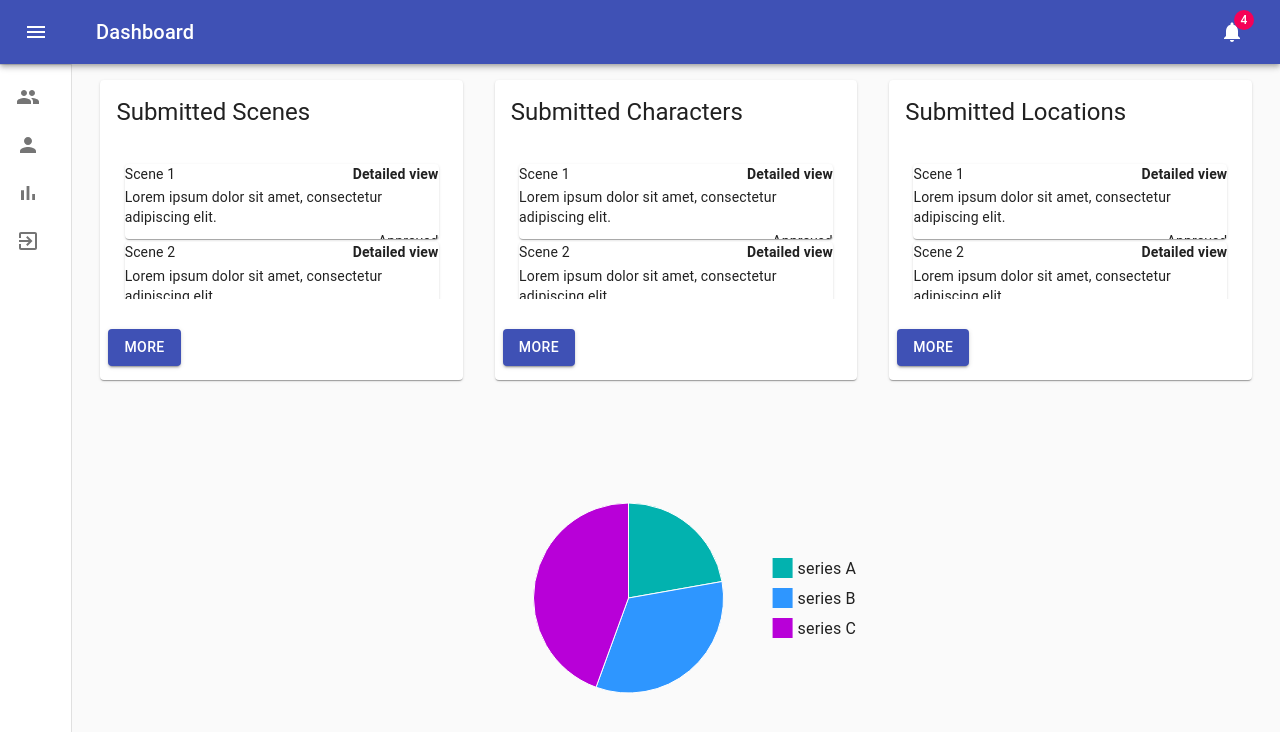
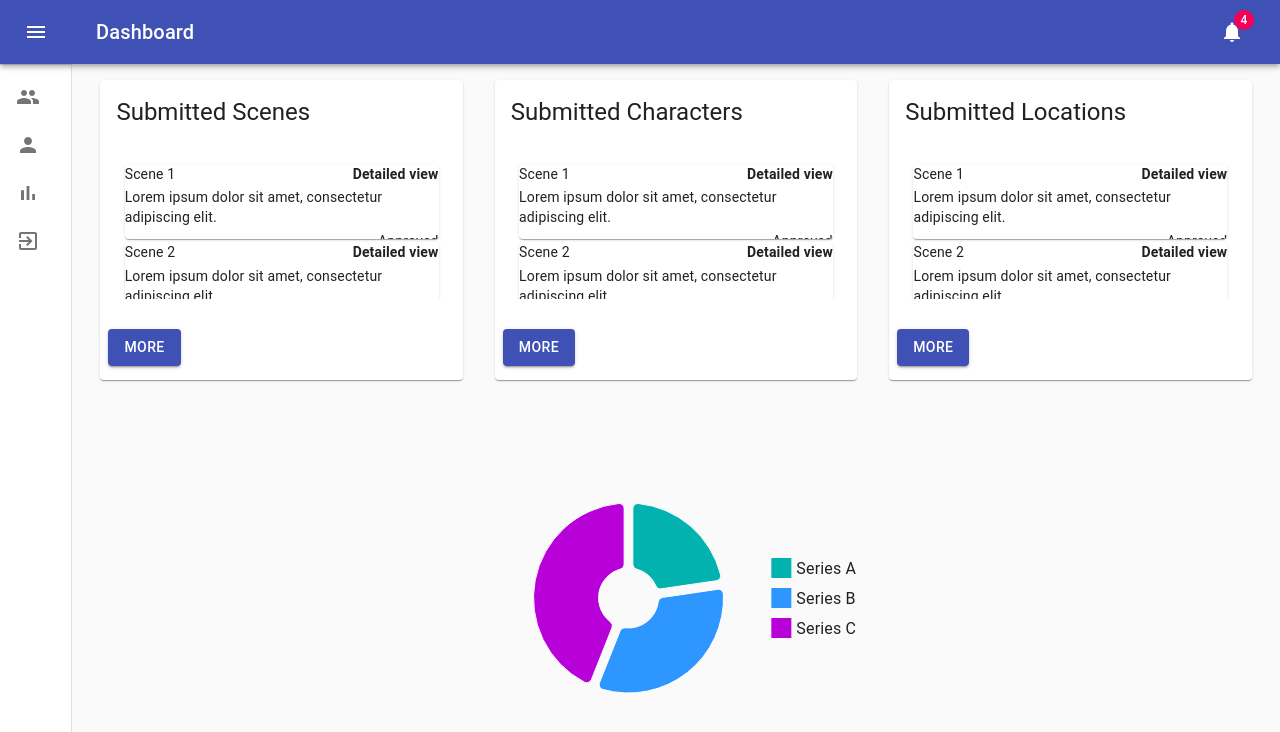
Before and after one commit to vnh-datta/movie_react, a React (Create React App) app: page /dashboard/ad in a window 1280 px wide. Shown: the top 732 px of the page. Built offline with nearby package versions, Linux system fonts and the light colour scheme.

Commit message:
improved the graph

```diff
--- a/src/components/AssistantDirector.js
+++ b/src/components/AssistantDirector.js
@@ -1,6 +1,6 @@
 import { Button, IconButton, Typography, makeStyles } from "@material-ui/core";
 import Card from "@material-ui/core/Card";
-import { PieChart } from '@mui/x-charts/PieChart';
+import { PieChart, pieArcClasses } from '@mui/x-charts/PieChart';
 import CardHeader from "@material-ui/core/CardHeader";
 import CardContent from "@material-ui/core/CardContent";
 import CardActions from "@material-ui/core/CardActions";
@@ -120,12 +120,22 @@ const AssistantDirector = function() {
             series={[
               {
                 data: [
-                  { id: 0, value: 10, label: 'series A' },
-                  { id: 1, value: 15, label: 'series B' },
-                  { id: 2, value: 20, label: 'series C' },
+                  { id: 0, value: 10, label: 'Series A' },
+                  { id: 1, value: 15, label: 'Series B' },
+                  { id: 2, value: 20, label: 'Series C' },
                 ],
+                highlightScope: { faded: 'global', highlighted: 'item' },
+                faded: { innerRadius: 30, additionalRadius: -30 },
+                innerRadius: 30,
+                paddingAngle: 5,
+                cornerRadius: 5,
               },
             ]}
+            sx={{
+              [`& .${pieArcClasses.faded}`]: {
+                fill: 'gray',
+              },
+            }}
             width={400}
             height={200}
           />
```
